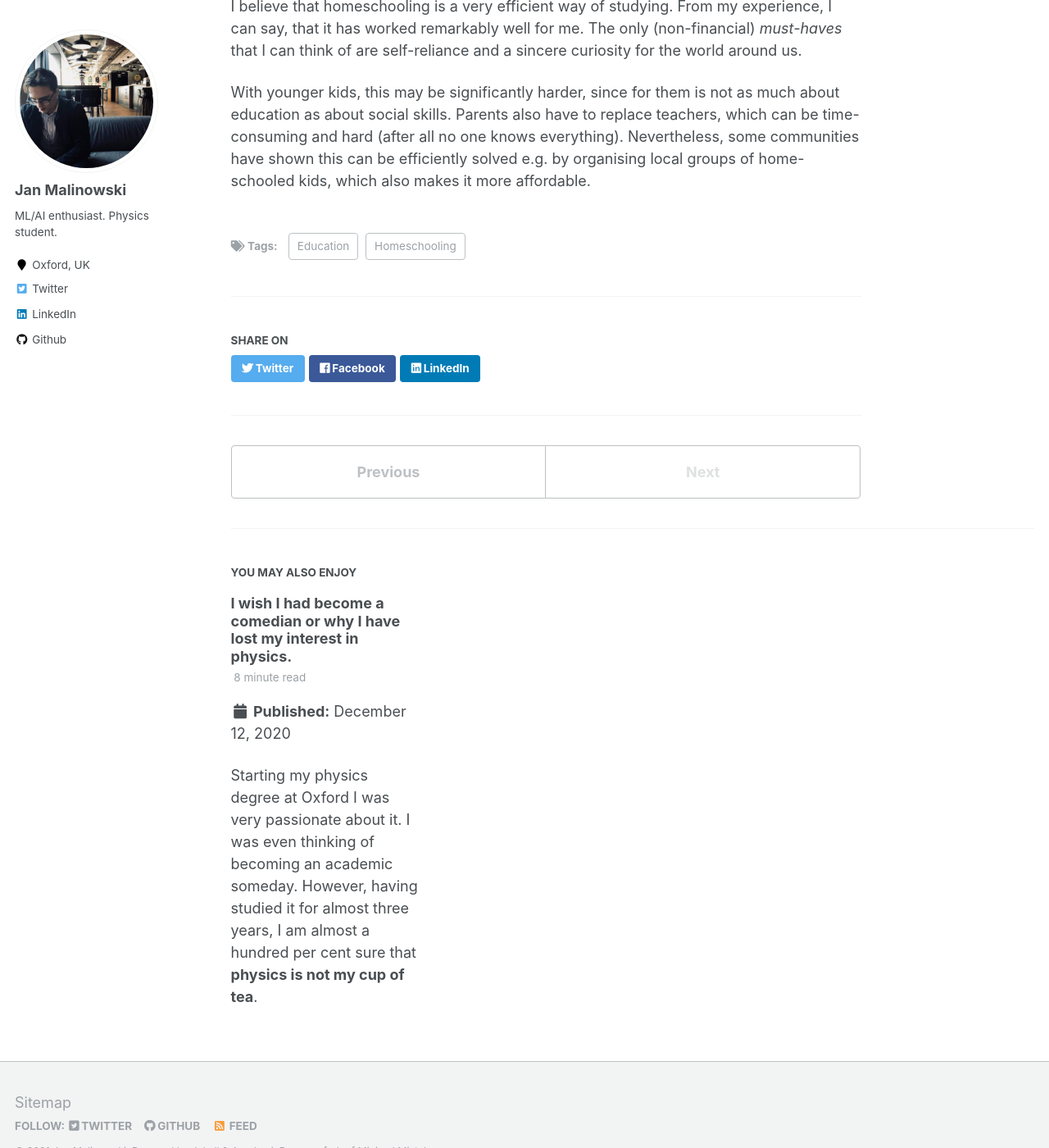
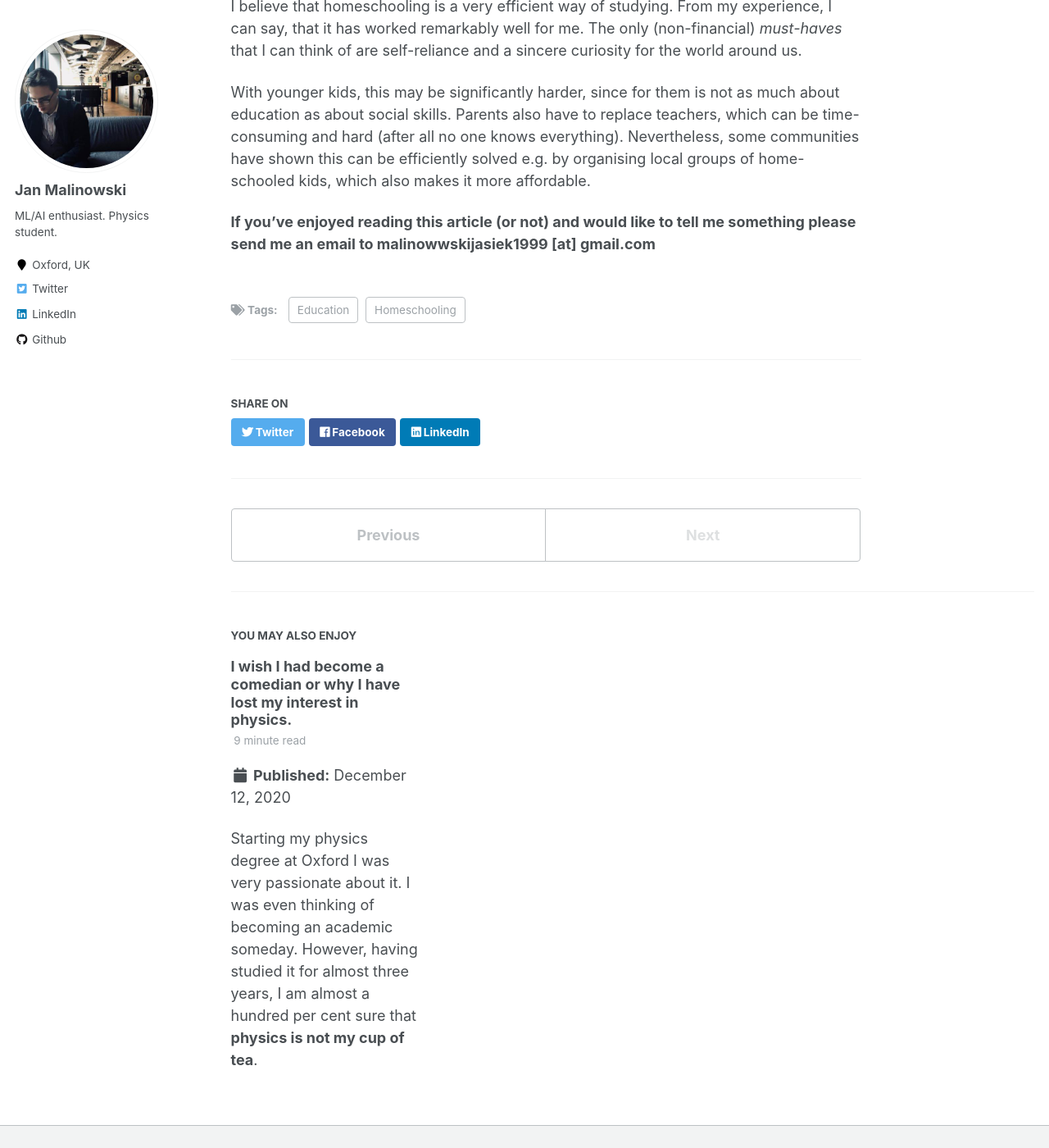
Before and after one commit to JanMalinowski/JanMalinowski.github.io, a Jekyll site: the page built from _posts/2020-12-24-blog-post-2.md, in a window 1280 px wide and 1400 px high, scrolled down 2431 px. Shown: the whole window at 82% size. Built offline with Jekyll 4.4.1, drawn with Linux system fonts in a browser that asks for light colours.

Commit message:
Change in articles

```diff
--- a/_posts/2020-12-24-blog-post-2.md
+++ b/_posts/2020-12-24-blog-post-2.md
@@ -42,3 +42,5 @@ Homeschooling has yet another advantage over the traditional school. You can lea
 I believe that homeschooling is a very efficient way of studying. From my experience, I can say, that it has worked remarkably well for me. The only (non-financial) *must-haves* that I can think of are self-reliance and a sincere curiosity for the world around us.
 
 With younger kids, this may be significantly harder, since for them is not as much about education as about social skills. Parents also have to replace teachers, which can be time-consuming and hard (after all no one knows everything). Nevertheless, some communities have shown this can be efficiently solved e.g. by organising local groups of home-schooled kids, which also makes it more affordable.
+
+**If you've enjoyed reading this article (or not) and would like to tell me something please send me an email to malinowwskijasiek1999 [at] gmail.com**
```
Also changed, not shown: _posts/2020-12-12-blog-post-1.md (+2 -0 lines).
